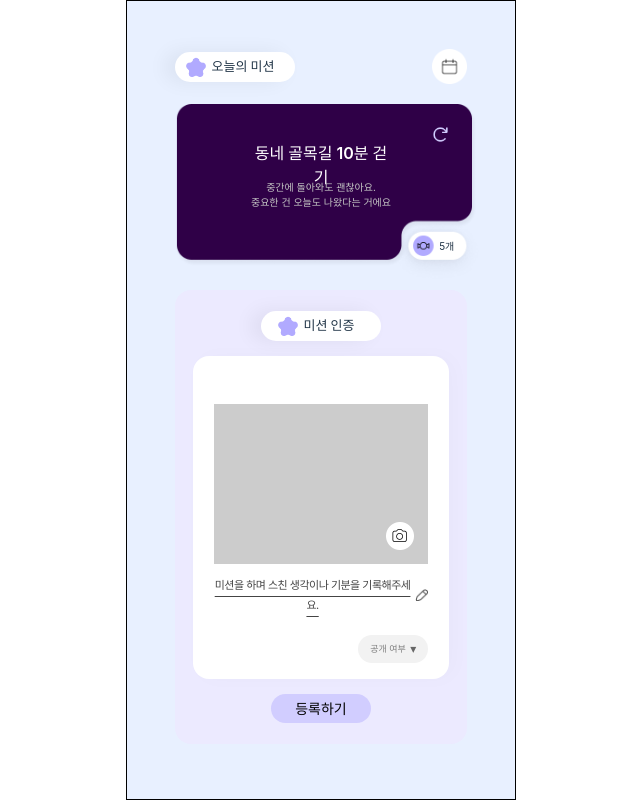
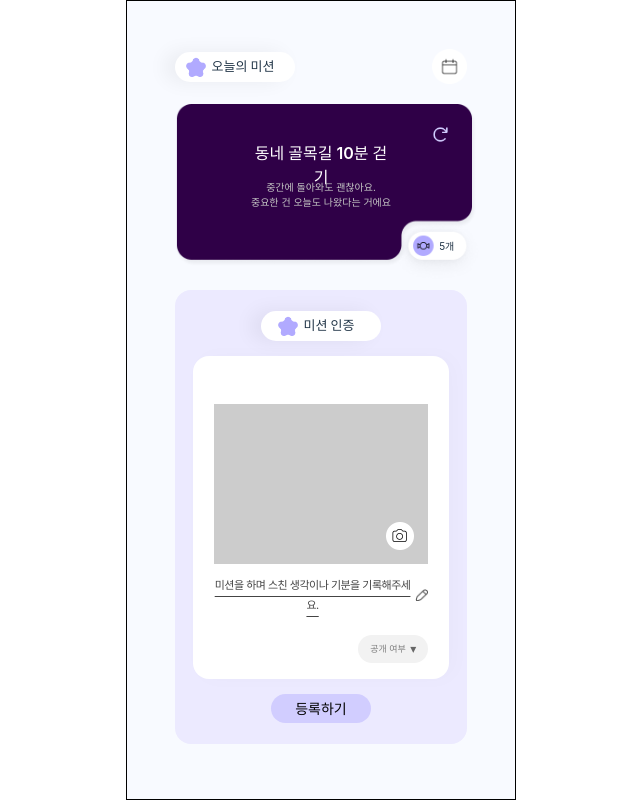
Before and after one commit to Idda-Dev/Idda_FE, a React (Vite) app: page /test in a window 1280 px wide. Shown: the whole page, without its empty margins (319-959 px from the left). Built offline with nearby package versions, Linux system fonts and the light colour scheme.

Commit message:
design: 미션페이지 배경색 변경

```diff
--- a/src/pages/TestPage.jsx
+++ b/src/pages/TestPage.jsx
@@ -3,7 +3,7 @@ import Mission from "../features/Mission/Mission";
 
 const TestPage = () => {
   return (
-    <div style={{ width: "100%", height: "100%", backgroundColor: "#E8F0FF" }}>
+    <div style={{ width: "100%", height: "100%", backgroundColor: "#F8FAFF" }}>
       <Mission />
     </div>
   );
```
